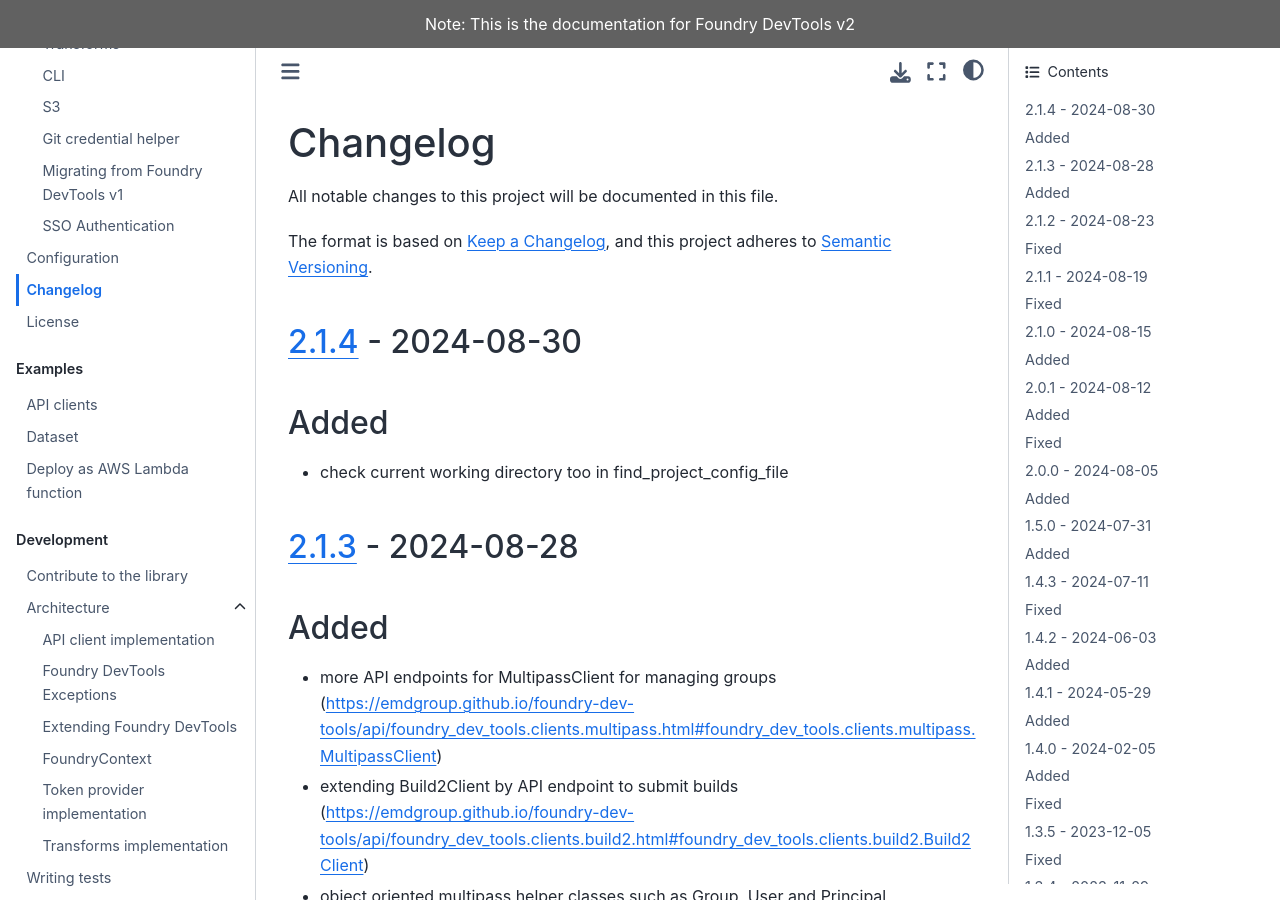
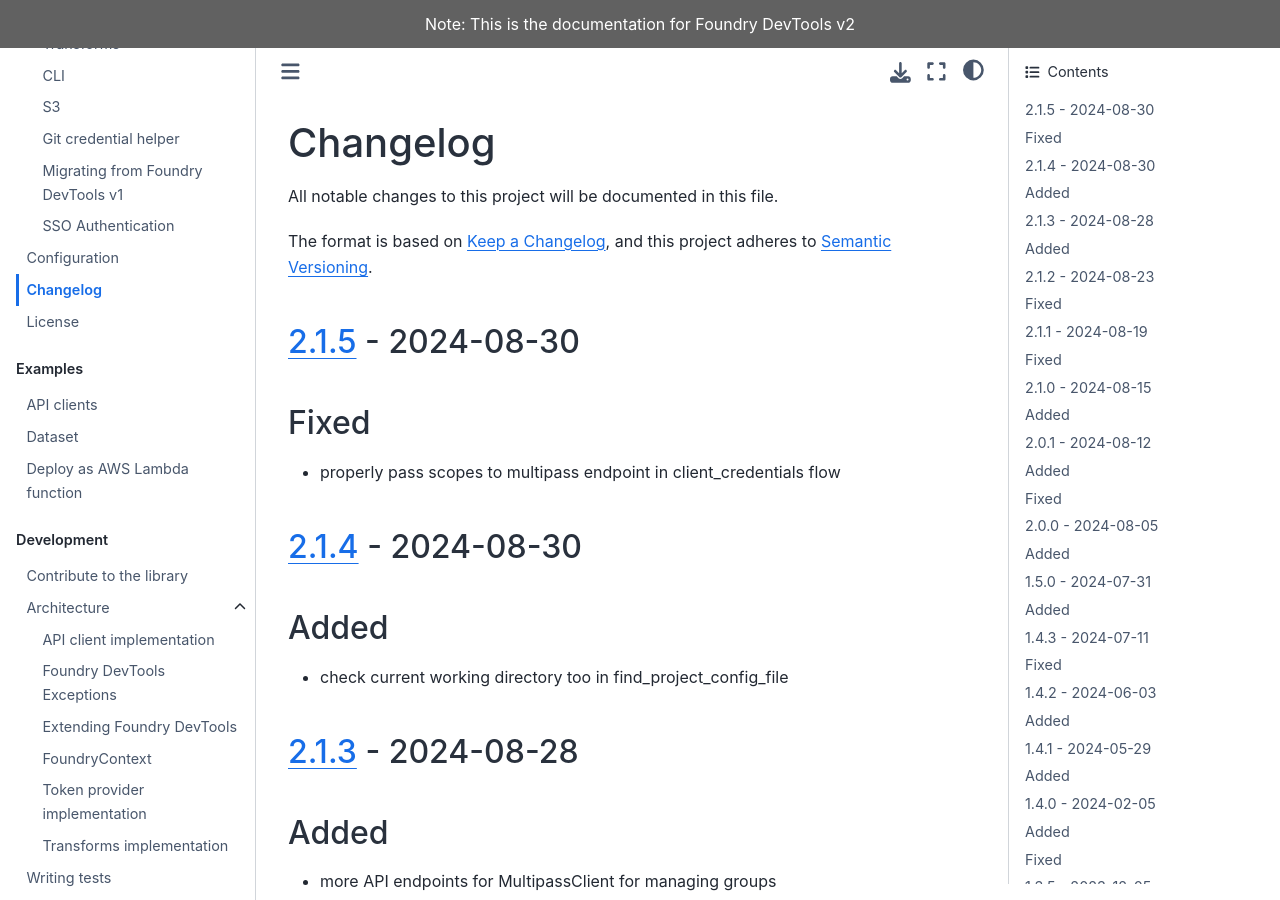
Before and after one commit to emdgroup/foundry-dev-tools, a Sphinx documentation site: the page built from docs/changelog.md, in a window 1280 px wide and 900 px high. Built offline with Sphinx 7.4.7 and the Sphinx Book theme 1.1.4, drawn with Linux system fonts in a browser that asks for light colours; pages that are not in the unit, such as notebooks, are missing from menus; the version number is read from the project's files by our own code.

Commit message:
feat: release v2.1.5

```diff
--- a/docs/changelog.md
+++ b/docs/changelog.md
@@ -4,6 +4,10 @@ All notable changes to this project will be documented in this file.
 
 The format is based on [Keep a Changelog],
 and this project adheres to [Semantic Versioning].
+
+## [2.1.5] - 2024-08-30
+## Fixed
+  - properly pass scopes to multipass endpoint in client_credentials flow
 
 ## [2.1.4] - 2024-08-30
 ## Added
@@ -267,6 +271,7 @@ and this project adheres to [Semantic Versioning].
 [Keep a Changelog]: https://keepachangelog.com/en/1.0.0/
 [Semantic Versioning]: https://semver.org/spec/v2.0.0.html
 
+[2.1.5]: https://github.com/emdgroup/foundry-dev-tools/compare/v2.1.4...v2.1.5
 [2.1.4]: https://github.com/emdgroup/foundry-dev-tools/compare/v2.1.3...v2.1.4
 [2.1.3]: https://github.com/emdgroup/foundry-dev-tools/compare/v2.1.2...v2.1.3
 [2.1.2]: https://github.com/emdgroup/foundry-dev-tools/compare/v2.1.1...v2.1.2
```
